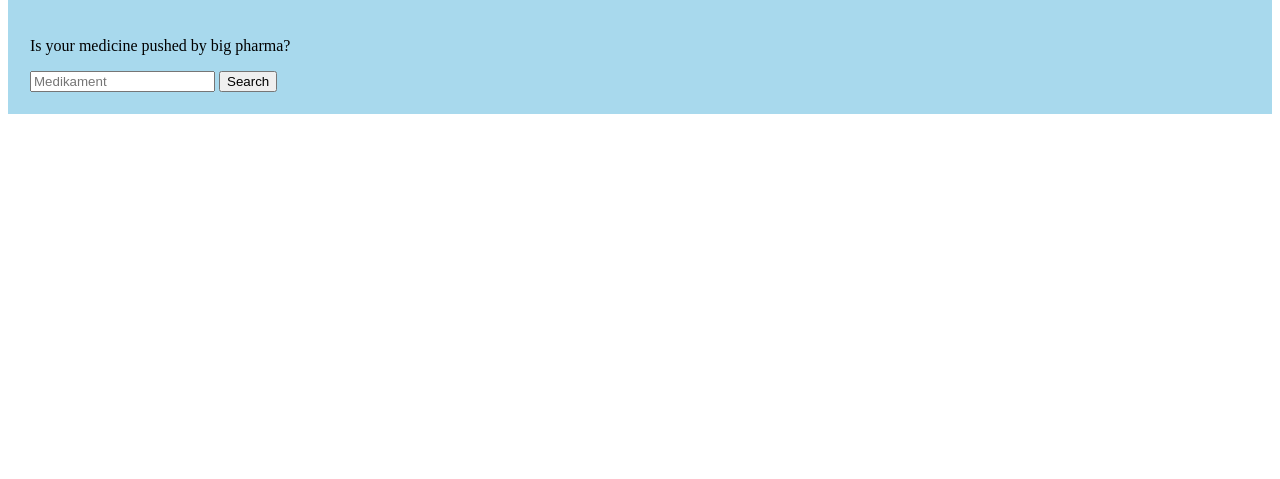
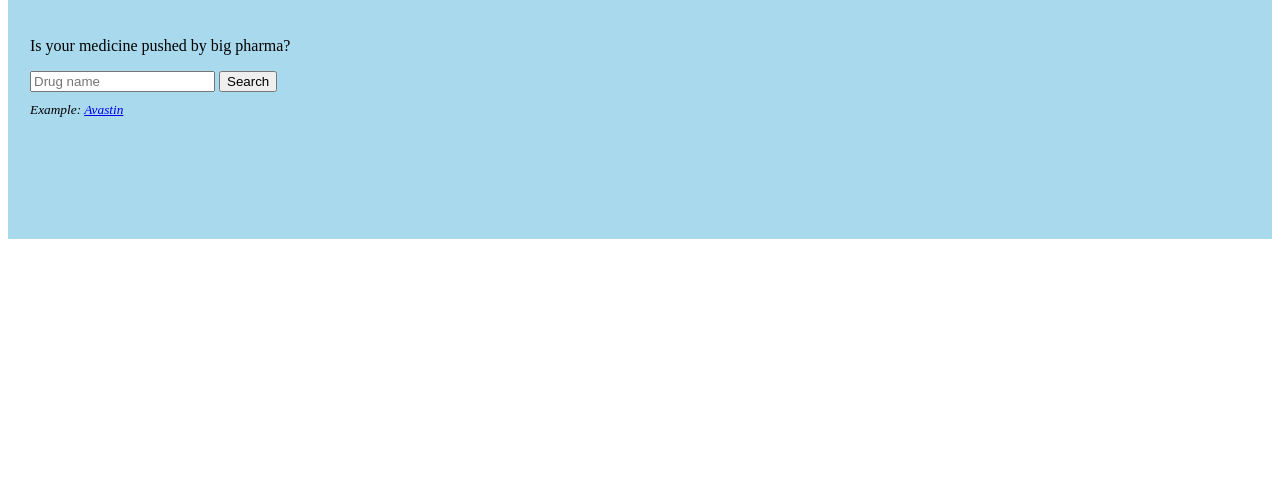
Before and after one commit to correctiv/correctiv-eurosfueraerzte, a Django app: template correctiv_eurosfueraerzte/templates/correctiv_eurosfueraerzte/plugins/search_tile.html in a window 1280 px wide. Shown: the part 167-646 px from the top of the page. Run offline with Django 3.2, Linux system fonts and the light colour scheme; the template is opened without the code that fills it, so the values that code supplies are empty.

Commit message:
Search-tile: Finishing touches for markup, copy, and styling.

```diff
--- a/correctiv_eurosfueraerzte/forms.py
+++ b/correctiv_eurosfueraerzte/forms.py
@@ -12,7 +12,7 @@ class SearchForm(forms.Form):
             attrs={
                 'type': 'search',
                 'class': 'form-control',
-                'placeholder': _('e.g. Lucentis')
+                'placeholder': _('e.g. Avastin')
             }))
 
     def search(self, queryset):
--- a/correctiv_eurosfueraerzte/static/eurosfueraerzte/css/search_tile.css
+++ b/correctiv_eurosfueraerzte/static/eurosfueraerzte/css/search_tile.css
@@ -6,7 +6,7 @@
 }
 
 .search-tile__logo {
-  background: #8ec6dd url('/static/eurosfueraerzte/img/euros-fuer-aerzte_logo.svg');
+  background: #8ec6dd url('../img/euros-fuer-aerzte_logo.svg');
   background-repeat: no-repeat;
   background-position: 22px bottom;
   height: 140px;
@@ -19,3 +19,20 @@
 .search-tile__form {
   padding: 22px;
 }
+
+.search-tile__help {
+  display: block;
+  margin: 0;
+  padding: 10px 0 0 0;
+  font-style: italic;
+}
+
+.search-tile__link {
+  text-decoration: underline;
+}
+
+@media (min-width: 1200px) {
+  .search-tile {
+    min-height: 380px;
+  }
+}
--- a/correctiv_eurosfueraerzte/templates/correctiv_eurosfueraerzte/plugins/search_tile.html
+++ b/correctiv_eurosfueraerzte/templates/correctiv_eurosfueraerzte/plugins/search_tile.html
@@ -1,7 +1,7 @@
 {% load i18n static sekizai_tags %}
 
 <li class="entry-list-item -featured">
-  <div class="entry-list-item__content search-tile">
+  <div class="search-tile">
 
       <h2 class="search-tile__logo">
         {% trans "Euros for Doctors" %}
@@ -11,14 +11,20 @@
         <p class="search-tile__claim">
           {% trans "Is your medicine pushed by big pharma?" %}
         </p>
-        <div class="form-group">
-          <div class="input-group">
-            <input id="eurosfueraerzte-q" name="q" type="text" class="form-control" placeholder="{% trans "Medikament" %}">
-            <span class="input-group-btn">
-              <button class="btn btn-primary" type="submit">{% trans "Search" %}</button>
-            </span>
-          </div>
+
+        <div class="input-group">
+          <input id="eurosfueraerzte-q" name="q" type="text" class="form-control" placeholder="{% trans "Drug name" %}">
+          <span class="input-group-btn">
+            <button class="btn btn-primary" type="submit">{% trans "Search" %}</button>
+          </span>
         </div>
+
+        <small class="search-tile__help">
+          {% trans "Example:" %}
+          <a class="search-tile__link" href="{% url 'eurosfueraerzte:eurosfueraerzte-search' %}?q=Avastin">
+            {% trans "Avastin" %}
+          </a>
+        </small>
       </form>
 
   </div>
```
Also changed, not shown: correctiv_eurosfueraerzte/locale/de/LC_MESSAGES/django.po, correctiv_eurosfueraerzte/static/eurosfueraerzte/img/euros-fuer-aerzte_logo.svg, 1 other file.
